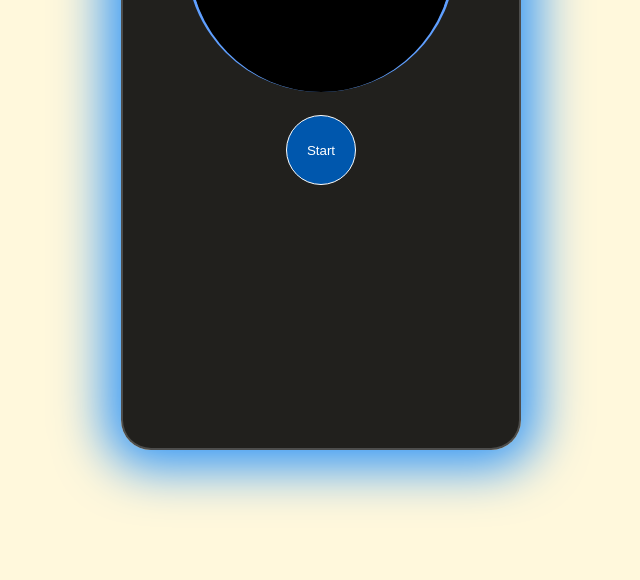
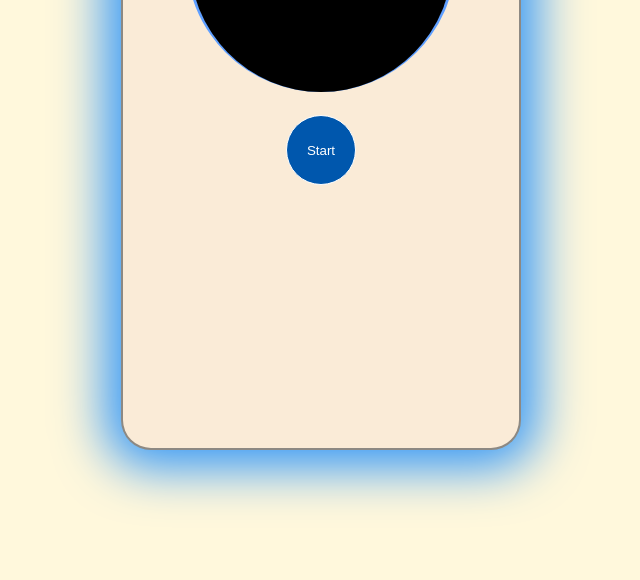
Before and after one commit to hiteshajoshi-github/PRODIGY_WD_02, a plain HTML site: page index.html in a window 1280 px wide. Shown: the part 220-800 px from the top of the page, without its empty margins (319-959 px from the left). Drawn offline with Linux system fonts and the light colour scheme.

Commit message:
style.css

```diff
--- a/style.css
+++ b/style.css
@@ -28,7 +28,7 @@ body {
     flex-direction: column;
     align-items: center;
     justify-content: center;
-    background-color: #000000de;
+    background-color: antiquewhite;
     border-radius: 30px;
     border: 2px solid #606060b3;
     box-shadow: #0080ffcc 0px 2px 50px 16px;
```
